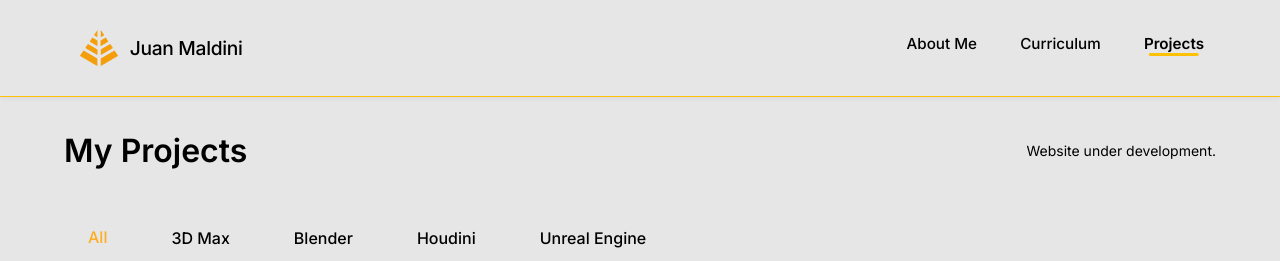
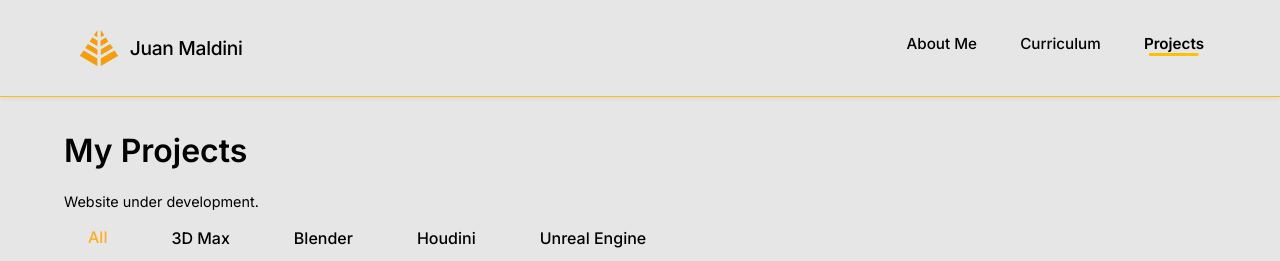
Before and after one commit to JuanMaldini/juanmaldini-web, a React (Vite) app: page /projects in a window 1280 px wide. Shown: the top 261 px of the page. Built offline with nearby package versions, Linux system fonts and the light colour scheme.

Commit message:
development title

```diff
--- a/src/Components/Z-pages/Projects.css
+++ b/src/Components/Z-pages/Projects.css
@@ -21,21 +21,8 @@
   padding: 0 0 1rem 0;
   border-bottom: 1px solid var(--border-color);
   width: 100%;
-}
-
-.curriculum-header h2 {
-  margin: 0;
-  font-size: 1.8rem;
-  font-weight: 600;
-  color: var(--color-text);
-}
-
-/* Button placeholder to match download button height */
-.button-placeholder {
-  width: 140px; /* Slightly wider to prevent text wrapping */
-  height: 44px; /* Slightly taller for better spacing */
-  visibility: hidden; /* Hide but maintain space */
-  flex-shrink: 0; /* Prevent shrinking */
+  min-height: 60px;
+  position: relative;
 }
 
 .curriculum-header h2 {
@@ -45,6 +32,22 @@
   font-weight: 600;
   font-family: inherit;
   line-height: 1.3;
+}
+
+.curriculum-header small {
+  position: absolute;
+  bottom: -1.5rem;
+  left: 0;
+  font-size: 0.9rem;
+  color: var(--color-text-secondary);
+}
+
+/* Button placeholder to match download button height */
+.button-placeholder {
+  width: 140px; /* Slightly wider to prevent text wrapping */
+  height: 44px; /* Slightly taller for better spacing */
+  visibility: hidden; /* Hide but maintain space */
+  flex-shrink: 0; /* Prevent shrinking */
 }
 
 .nolist{
--- a/src/Components/Z-pages/Projects.tsx
+++ b/src/Components/Z-pages/Projects.tsx
@@ -46,8 +46,10 @@ function Projects({}: Props) {
     <VideoProvider>
       <div className="curriculum-container">
         <div className="curriculum-header">
-  <h2>My Projects</h2>
-  <small>Website under development.</small>
+          <div>
+            <h2>My Projects</h2>
+            <small>Website under development.</small>
+          </div>
 </div>
         <div className="tabs">
           {categories.map((category: string) => {
```
